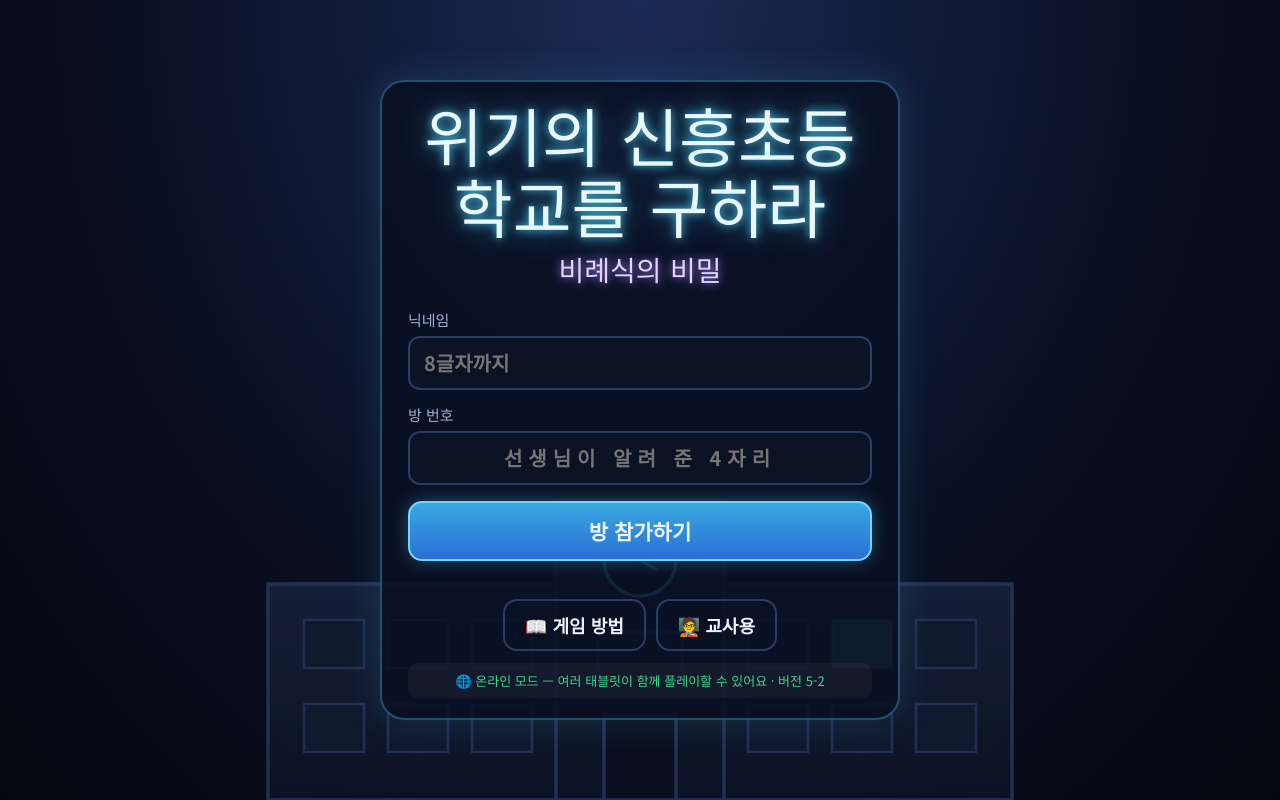
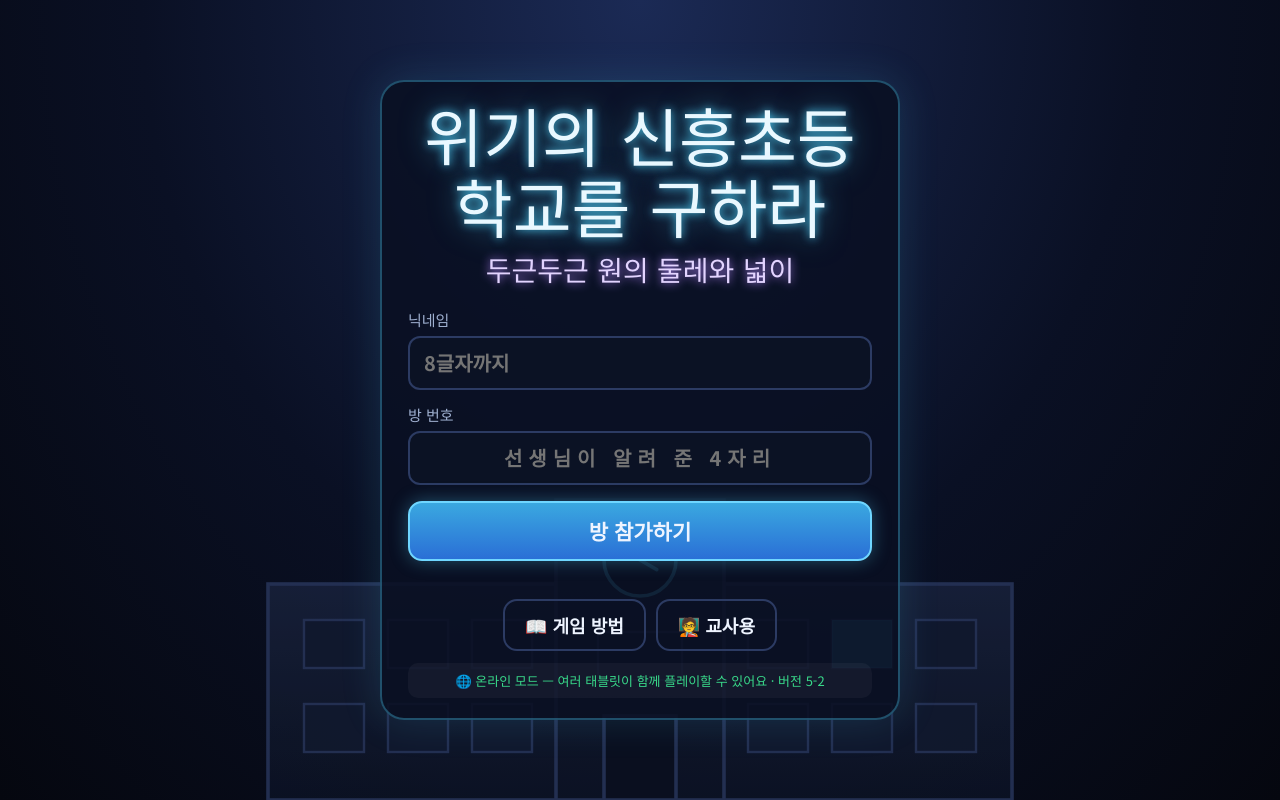
Before and after one commit to jss334kaiman-ui/project-sh, a plain HTML site: page index.html in a window 1280 px wide. Drawn offline with Linux system fonts and the light colour scheme; no server answers.

Commit message:
Update index.html

```diff
--- a/index.html
+++ b/index.html
@@ -44,7 +44,7 @@
 
     <div class="title-card">
       <h1 class="game-title">위기의 신흥초등학교를 구하라</h1>
-      <div class="game-sub">비례식의 비밀</div>
+      <div class="game-sub">두근두근 원의 둘레와 넓이</div>
 
       <label class="field">
         <span>닉네임</span>
```
